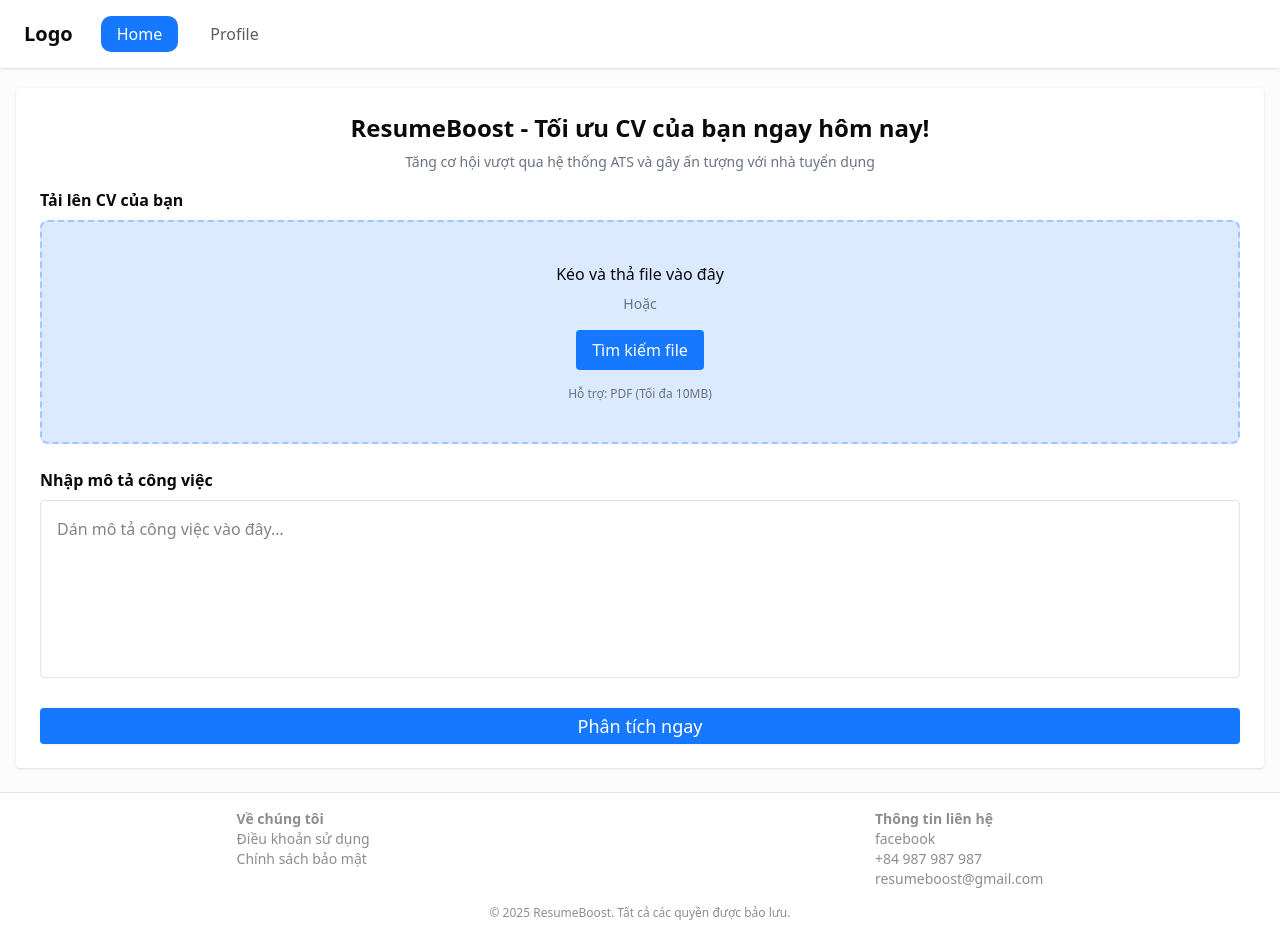
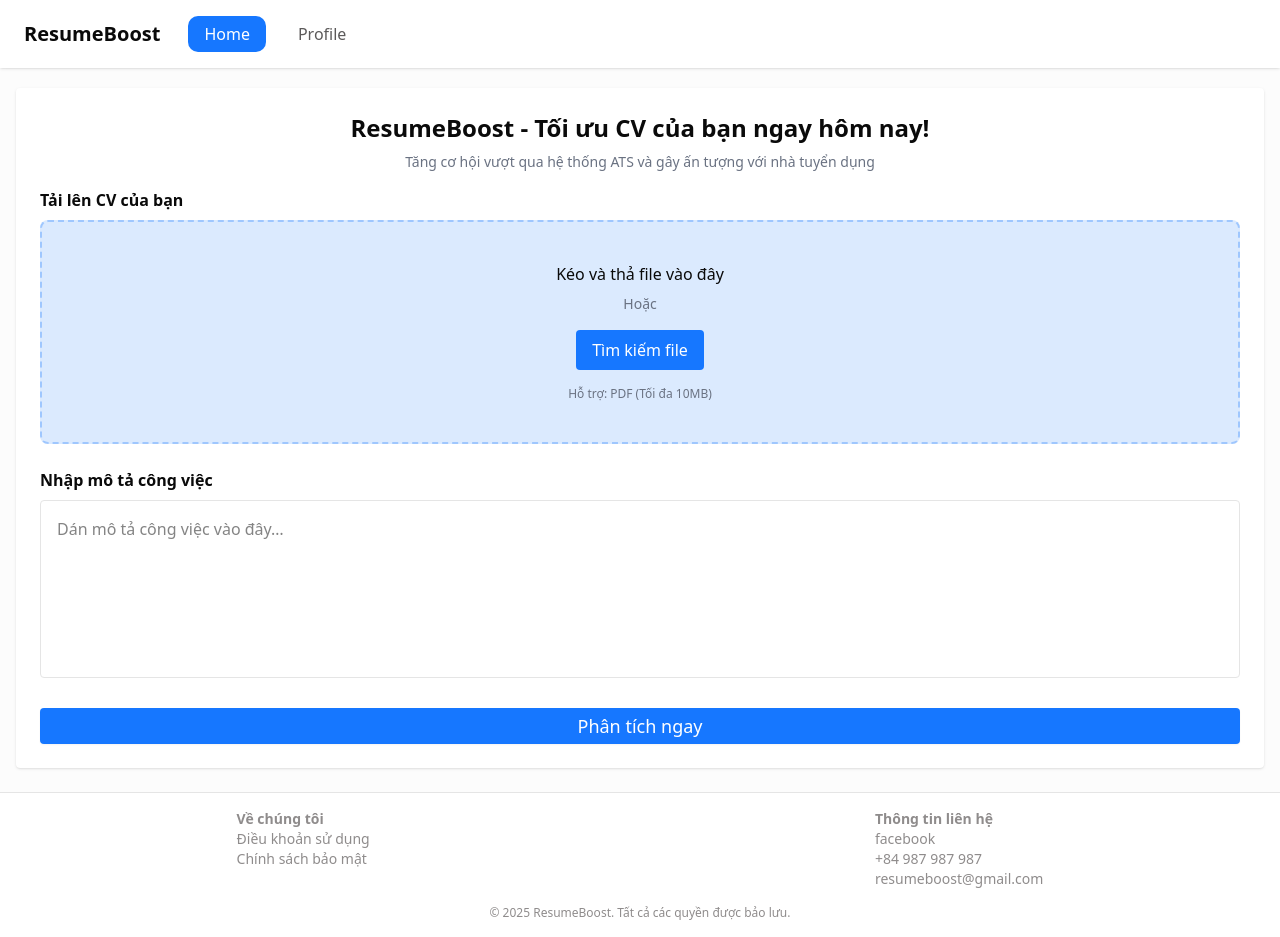
Before and after one commit to trgcghai/ResumeBoost, a React (Vite) app: page / in a window 1280 px wide. Built offline with nearby package versions, Linux system fonts and the light colour scheme.

Commit message:
adjust header title

```diff
--- a/src/components/layout/Header.tsx
+++ b/src/components/layout/Header.tsx
@@ -7,7 +7,7 @@ const Header = () => {
   return (
     <header className="flex justify-between items-center bg-white px-6 py-4 shadow fixed top-0 left-0 right-0 z-10">
       <div className="flex items-center gap-7">
-        <div className="text-xl font-bold">Logo</div>
+        <div className="text-xl font-bold">ResumeBoost</div>
         <nav className="flex space-x-4">
           <NavLink
             to="/"
```
